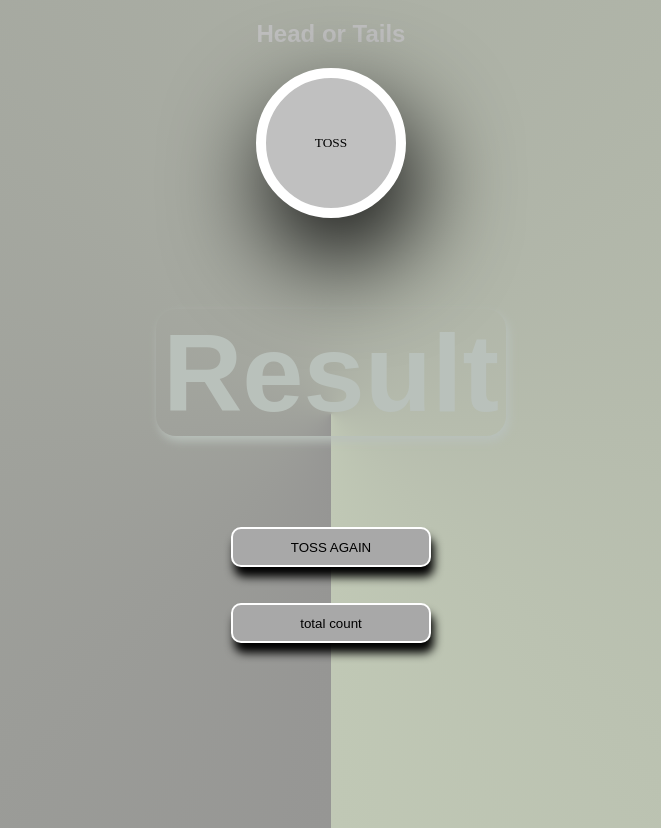
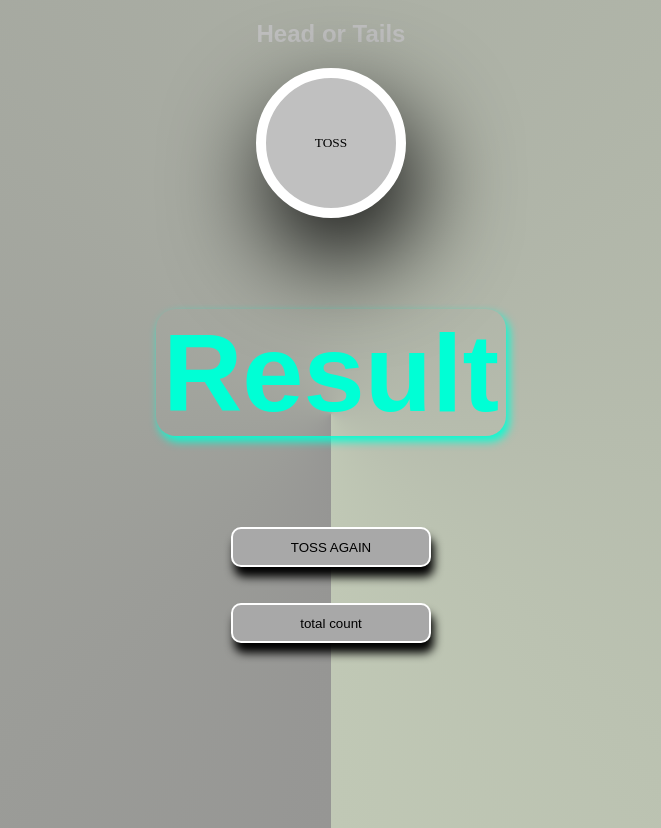
Before and after one commit to arunjackson/cointoss, a plain HTML site: page index.html in a window 1280 px wide. Shown: the whole page, without its empty margins (309-970 px from the left). Drawn offline with Linux system fonts and the light colour scheme.

Commit message:
Update practice.css

```diff
--- a/practice.css
+++ b/practice.css
@@ -22,7 +22,7 @@ body
 
    font-weight:900;
    font-family: sans-serif;
-   color: rgb(185, 193, 187);
+  color: rgb(0, 255, 213);
    font-size: 110px;
    animation: result 4s ease-in-out 0s ease-in-out forwards backwards;
    box-shadow: 3px 5px 10px;
```
